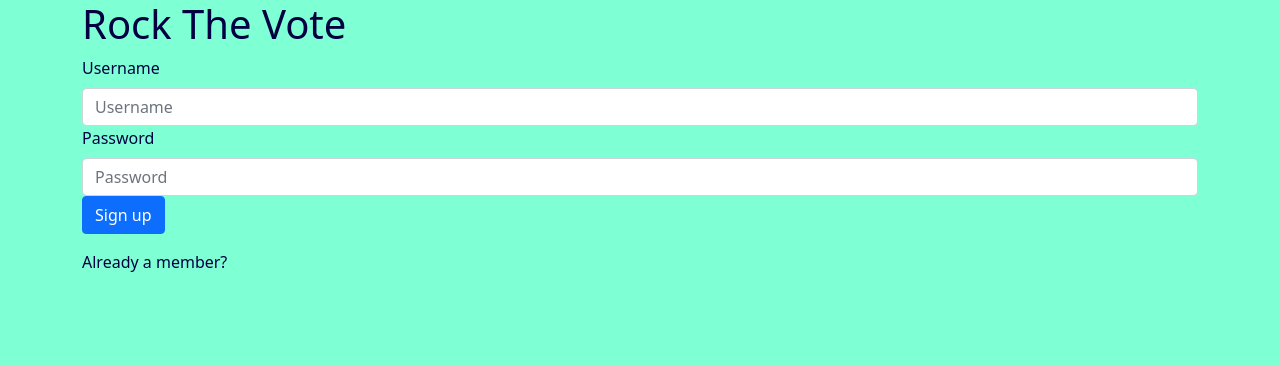
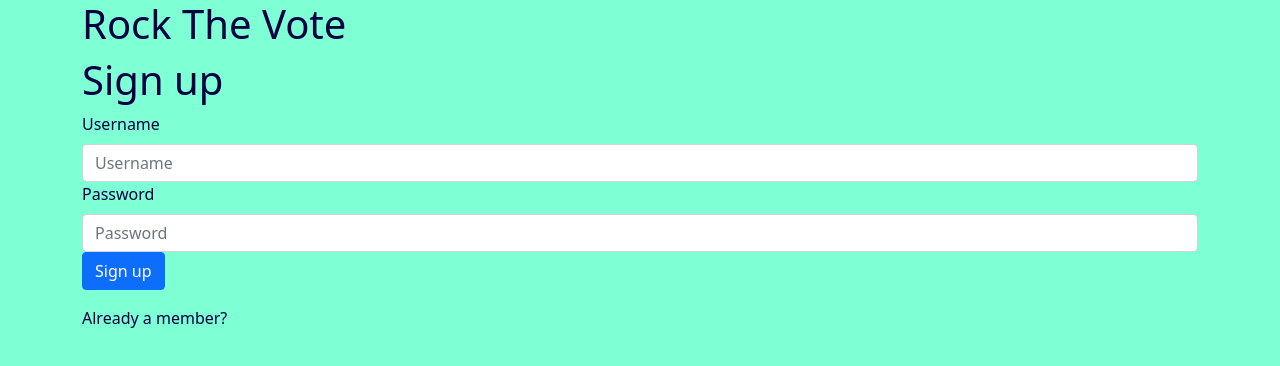
Before and after one commit to noahweaver/rtv, a React (Create React App) app in the folder client/: page / in a window 1280 px wide. Shown: the top 366 px of the page. Built offline with nearby package versions, Linux system fonts and the light colour scheme; no server answers.

Commit message:
added signup or login to top of auth form depending on status

```diff
--- a/client/src/components/AuthForm.js
+++ b/client/src/components/AuthForm.js
@@ -17,6 +17,7 @@
 
     return (
         <>
+        <h1>{btnText}</h1>
             <Form onSubmit={handleSubmit}>
                 <Form.Group>
                     <Form.Label>Username</Form.Label>
```
